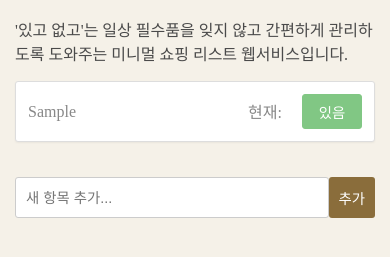
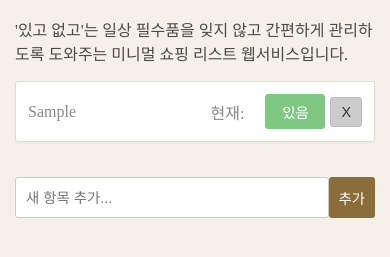
Before and after one commit to hojun313/Vintage-shopping-list, a plain HTML site: page index.html in a window 390 px wide. Both pictures are taken after typing "Sample" into the empty fields and a click on the button "추가". Shown: the part 85-342 px from the top of the page. Drawn offline with Linux system fonts and the light colour scheme; a web font is replaced by a local one.

Commit message:
버튼 정의 첵포

```diff
--- a/script.js
+++ b/script.js
@@ -14,6 +14,7 @@ const renderItems = () => {
             <div>
                 <span>현재:　</span>
                 <button class="toggle-button" data-index="${index}">${item.has ? '있음' : '없음'}</button>
+                <button class="delete-button" data-index="${index}">X</button>
             </div>
         `;
         itemList.appendChild(li);
@@ -36,6 +37,12 @@ const toggleItem = (index) => {
     saveItems();
 };
 
+const deleteItem = (index) => {
+    items.splice(index, 1);
+    renderItems();
+    saveItems();
+};
+
 const saveItems = () => {
     localStorage.setItem('shoppingListItems', JSON.stringify(items));
 };
@@ -54,6 +61,9 @@ itemList.addEventListener('click', (event) => {
     if (event.target.classList.contains('toggle-button')) {
         const index = event.target.dataset.index;
         toggleItem(index);
+    } else if (event.target.classList.contains('delete-button')) {
+        const index = event.target.dataset.index;
+        deleteItem(index);
     }
 });
 
--- a/style.css
+++ b/style.css
@@ -96,6 +96,29 @@ header h1 {
     font-size: 1rem;
 }
 
+.item > div {
+    display: flex;
+    gap: 5px; /* 버튼 사이 간격 */
+    align-items: center;
+}
+
+.delete-button {
+    background-color: #ccc; /* 회색 배경 */
+    color: #333; /* 어두운 글자색 */
+    border: 1px solid #bbb;
+    padding: 3px 6px; /* 패딩 줄여서 크기 축소 */
+    border-radius: 3px;
+    cursor: pointer;
+    font-size: 0.8rem; /* 폰트 크기 축소 */
+    min-width: 25px; /* 최소 너비 축소 */
+    text-align: center;
+    transition: background-color 0.3s;
+}
+
+.delete-button:hover {
+    background-color: #e0e0e0;
+}
+
 /* 모바일 화면 대응 */
 @media (max-width: 600px) {
     body {
@@ -108,7 +131,8 @@ header h1 {
         font-size: 1rem;
     }
 
-    .toggle-button {
+    .toggle-button,
+    .delete-button {
         padding: 6px 10px;
         font-size: 0.9rem;
     }
```
